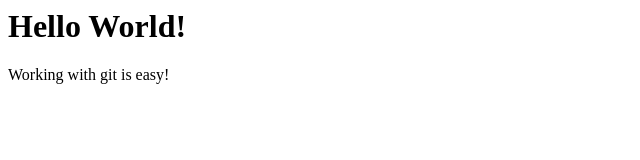
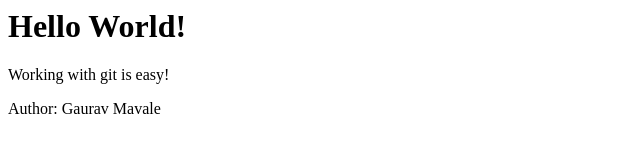
Before and after one commit to gamma007/git_github_masterclass, a plain HTML site: page index.html in a window 1280 px wide. Shown: the whole page, without its empty margins (0-640 px from the left). Drawn offline with Linux system fonts and the light colour scheme.

Commit message:
Add Author
I added a new div and p for author.

```diff
--- a/index.html
+++ b/index.html
@@ -3,3 +3,7 @@
 <div>
   <p>Working with git is easy!</p>
 </div>
+
+<div>
+  <p>Author: Gaurav Mavale</p>
+</div>
```
